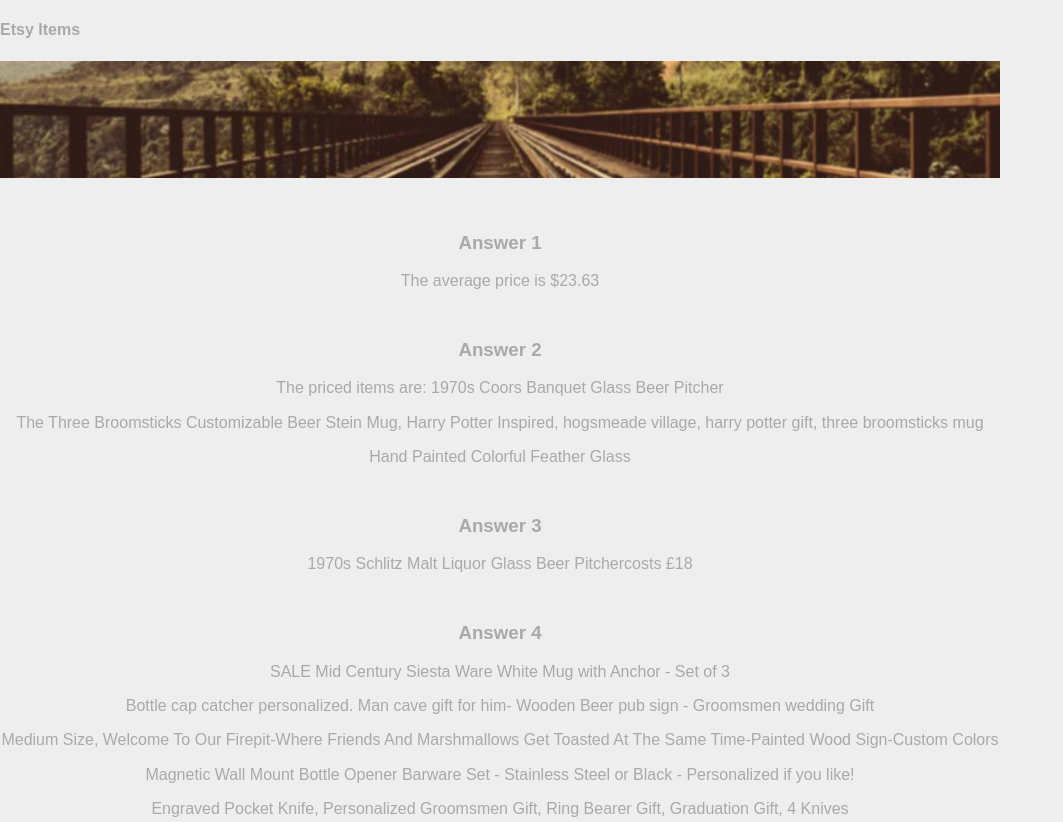
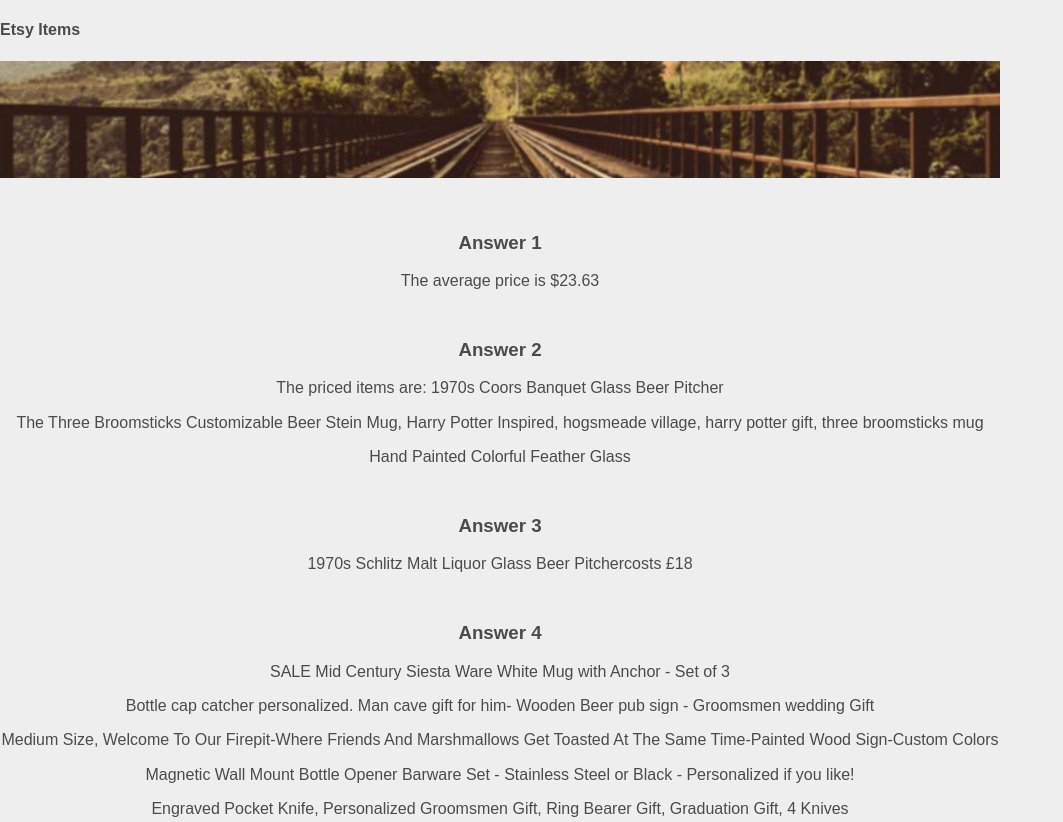
Before and after one commit to snehelpatel/weekend2-Etsy-, a plain HTML site: page index (1).html in a window 1280 px wide. Shown: the top 822 px of the page, without its empty margins (0-1063 px from the left). Drawn offline with Linux system fonts and the light colour scheme.

Commit message:
added comments

```diff
--- a/style.css
+++ b/style.css
@@ -2,13 +2,17 @@ body {
   background-color: #EEEEEE;
 margin: 0px;
 color:darkgray;
+color: #4B4B4B;
 
 }
+
+/* I can't remember why I made a fakeout body, but I'm too scared to take it out and put it's properties on the body. */
 
 #fake-out {
   margin:0px;
   width:1000px;
   text-align: center;
+
 }
 
 #all{
@@ -26,6 +30,7 @@ h3{
 
   padding-top: 30px;
   margin-left:0px;
+
 }
 
 #wood{
```
